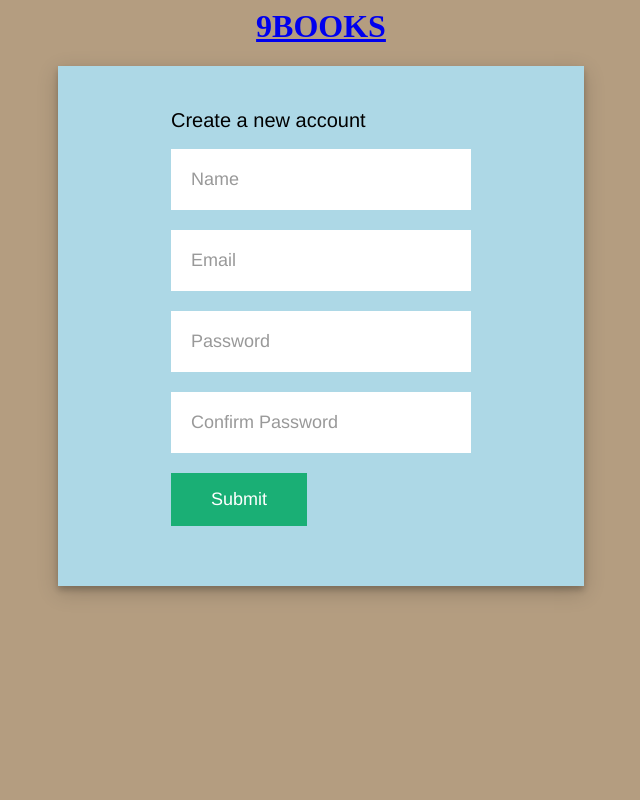
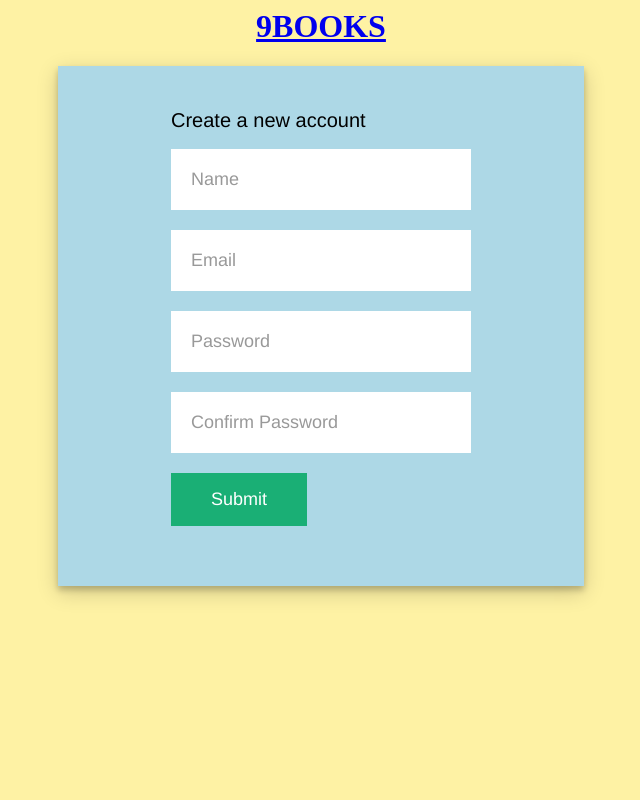
Before and after one commit to shree2362/9Book-store, a PHP site: the page made by sign-in form.html in a window 1280 px wide. Shown: the whole page, without its empty margins (319-959 px from the left). Run offline with PHP 8.4, Linux system fonts and the light colour scheme.

Commit message:
Update sign-in.css

```diff
--- a/sign-in.css
+++ b/sign-in.css
@@ -1,5 +1,5 @@
 body,html{
-  background-color: rgb(180, 157, 128);
+  background-color: rgb(254, 242, 164);
 }
 
 h2
```
